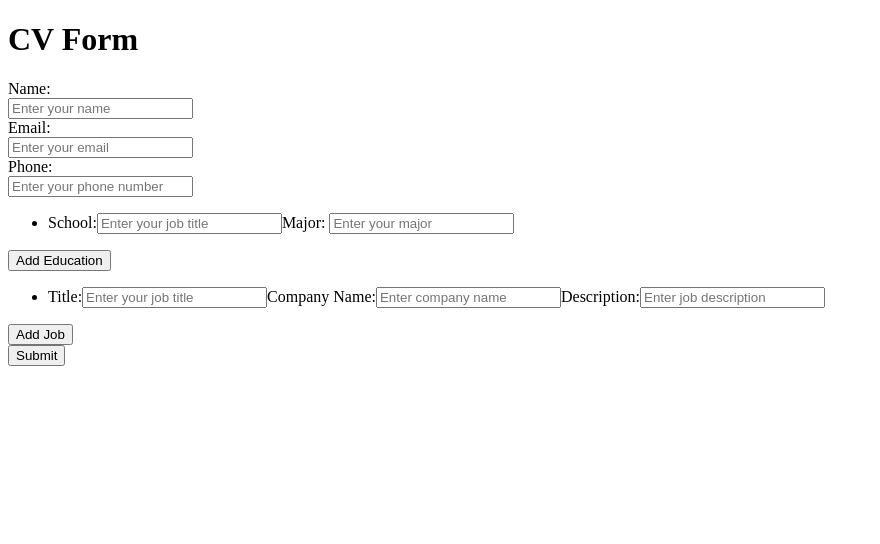
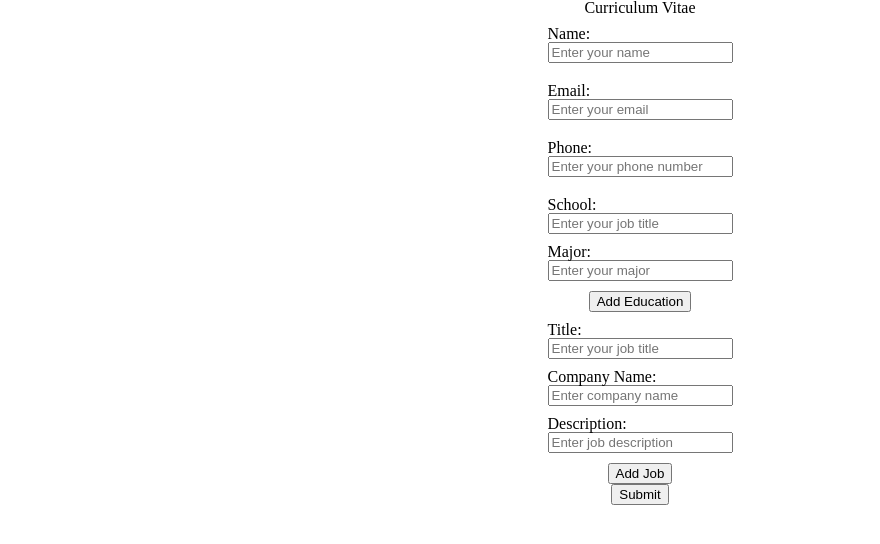
Before and after one commit to MisterShika/TOP_cv_application, a React (Vite) app: page / in a window 1280 px wide. Shown: the top 544 px of the page, without its empty margins (0-880 px from the left). Built offline with nearby package versions, Linux system fonts and the light colour scheme.

Commit message:
Beginnings of styling.

```diff
--- a/src/CVForm.jsx
+++ b/src/CVForm.jsx
@@ -1,4 +1,5 @@
 import { useState } from 'react'
+import './style/Reset.css'
 import './style/CVForm.css'
 import PrevJobs from './PrevJobs';
 import PrevEducation from './PrevEducation';
@@ -45,22 +46,28 @@ function CVForm () {
 
     return(
     <>
-        <h1>CV Form</h1>
+        <h1>Curriculum Vitae</h1>
         <form>
+            <div className="main-info">
+                <div>
                     <label htmlFor="name">Name:</label>
                     <input type="text" id="name" name="name" placeholder="Enter your name" value={formData.name} onChange={handleChange} required />
-
+                </div>
+                <div>
                     <label htmlFor="email">Email:</label>
                     <input type="email" id="email" name="email" placeholder="Enter your email" value={formData.email} onChange={handleChange} required />
-
+                </div>
+                <div>
                     <label htmlFor="phone">Phone:</label>
                     <input type="tel" id="phone" name="phone" placeholder="Enter your phone number" value={formData.phone} onChange={handleChange} required />
+                </div>
+            </div>
 
             <PrevEducation formData={formData} setFormData={setFormData} />
 
             <PrevJobs formData={formData} setFormData={setFormData} />
 
-            <button type="submit" onClick={testClick}>Submit</button>
+            <button type="submit" onClick={testClick} className="submit-button cv-button">Submit</button>
         </form>
     </>
     );
--- a/src/PrevEducation.jsx
+++ b/src/PrevEducation.jsx
@@ -29,11 +29,12 @@ function PrevEducation ({formData, setFormData}) {
     }
 
     return (
-        <div>
+        <div className="education-area">
             <ul>
                 {
                     formData.education.map((education) =>
                         <li key={education.id}>
+                            <div>
                                 <label htmlFor={`school-${education.id}`}>School:</label>
                                 <input
                                     type="text"
@@ -43,6 +44,8 @@ function PrevEducation ({formData, setFormData}) {
                                     value={education.school}
                                     onChange={(e) => handleChange(e, education.id)}
                                 />
+                            </div>
+                            <div>
                                 <label htmlFor={`major-${education.id}`}>Major: </label>
                                 <input
                                     type="text"
@@ -52,11 +55,12 @@ function PrevEducation ({formData, setFormData}) {
                                     value={education.major}
                                     onChange={(e) => handleChange(e, education.id)}
                                 />
+                            </div>
                         </li>
                     )
                 }
             </ul>
-            <button onClick={addEducation}>Add Education</button>
+            <button onClick={addEducation} className="cv-button">Add Education</button>
         </div>
     );
 }
--- a/src/PrevJobs.jsx
+++ b/src/PrevJobs.jsx
@@ -28,10 +28,11 @@ function PrevJobs ({formData, setFormData}) {
     };
 
     return (
-        <div>
+        <div className="job-area">
             <ul>
                 {formData.jobs.map((job) =>
                     <li key={job.id}>
+                        <div>
                             <label htmlFor={`job-title-${job.id}`}>Title:</label>
                             <input
                                 type="text"
@@ -41,6 +42,8 @@ function PrevJobs ({formData, setFormData}) {
                                 value={job.title}
                                 onChange={(e) => handleChange(e, job.id)}
                             />
+                        </div>
+                        <div>
                             <label htmlFor={`company-name-${job.id}`}>Company Name:</label>
                             <input
                                 type="text"
@@ -50,6 +53,8 @@ function PrevJobs ({formData, setFormData}) {
                                 value={job.company}
                                 onChange={(e) => handleChange(e, job.id)}
                             />
+                        </div>
+                        <div>
                             <label htmlFor={`job-description-${job.id}`}>Description:</label>
                             <input
                                 type="text"
@@ -59,10 +64,11 @@ function PrevJobs ({formData, setFormData}) {
                                 value={job.description}
                                 onChange={(e) => handleChange(e, job.id)}
                             />
+                        </div>
                     </li>
                 )}
             </ul>
-            <button onClick={addJob}>Add Job</button>
+            <button onClick={addJob} className="cv-button">Add Job</button>
         </div>
     );
 };
--- a/src/style/CVForm.css
+++ b/src/style/CVForm.css
@@ -1,4 +1,24 @@
+h1{
+    text-align: center;
+}
 
-form>*{
+form>div{
+    display:flex;
+    flex-direction: column;
+    align-items: center;
+}
+form>div>div,
+form li>div{
+    margin: 10px 0;
+    box-sizing: border-box;
+}
+
+div>label,
+div>input{
     display: block;
 }
+
+.cv-button{
+    display: block;
+    margin: 0 auto;
+}
--- /dev/null
+++ b/src/style/Reset.css
@@ -0,0 +1,48 @@
+/* http://meyerweb.com/eric/tools/css/reset/
+   v2.0 | 20110126
+   License: none (public domain)
+*/
+
+html, body, div, span, applet, object, iframe,
+h1, h2, h3, h4, h5, h6, p, blockquote, pre,
+a, abbr, acronym, address, big, cite, code,
+del, dfn, em, img, ins, kbd, q, s, samp,
+small, strike, strong, sub, sup, tt, var,
+b, u, i, center,
+dl, dt, dd, ol, ul, li,
+fieldset, form, label, legend,
+table, caption, tbody, tfoot, thead, tr, th, td,
+article, aside, canvas, details, embed,
+figure, figcaption, footer, header, hgroup,
+menu, nav, output, ruby, section, summary,
+time, mark, audio, video {
+	margin: 0;
+	padding: 0;
+	border: 0;
+	font-size: 100%;
+	font: inherit;
+	vertical-align: baseline;
+}
+/* HTML5 display-role reset for older browsers */
+article, aside, details, figcaption, figure,
+footer, header, hgroup, menu, nav, section {
+	display: block;
+}
+body {
+	line-height: 1;
+}
+ol, ul {
+	list-style: none;
+}
+blockquote, q {
+	quotes: none;
+}
+blockquote:before, blockquote:after,
+q:before, q:after {
+	content: '';
+	content: none;
+}
+table {
+	border-collapse: collapse;
+	border-spacing: 0;
+}
```
Lines whose indentation alone changed are shown as unchanged.
